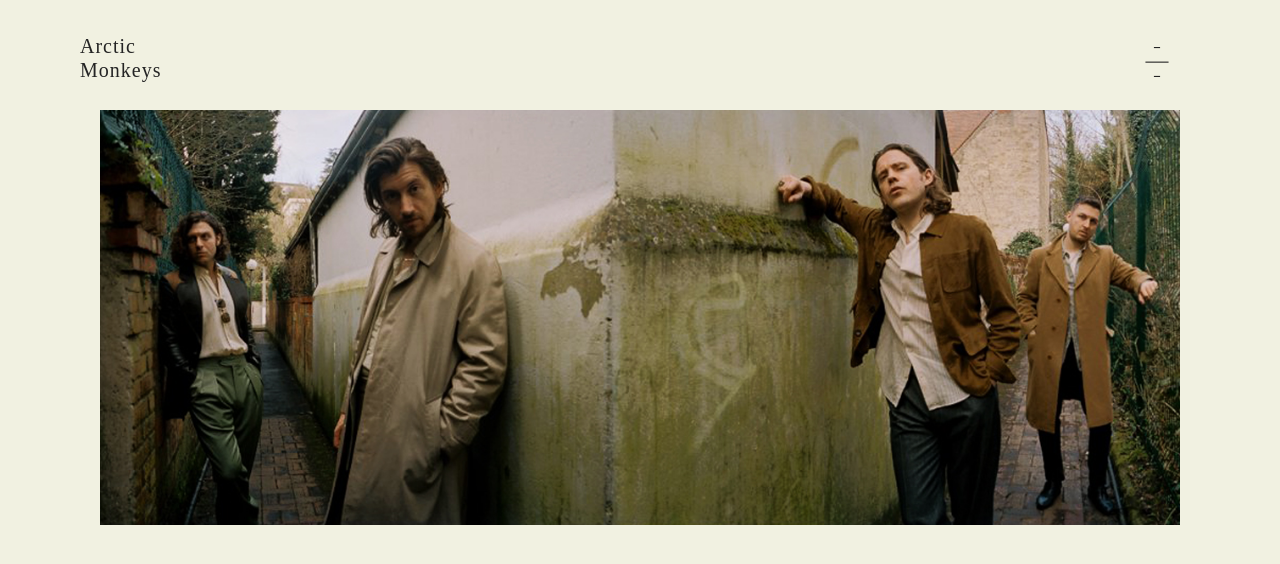
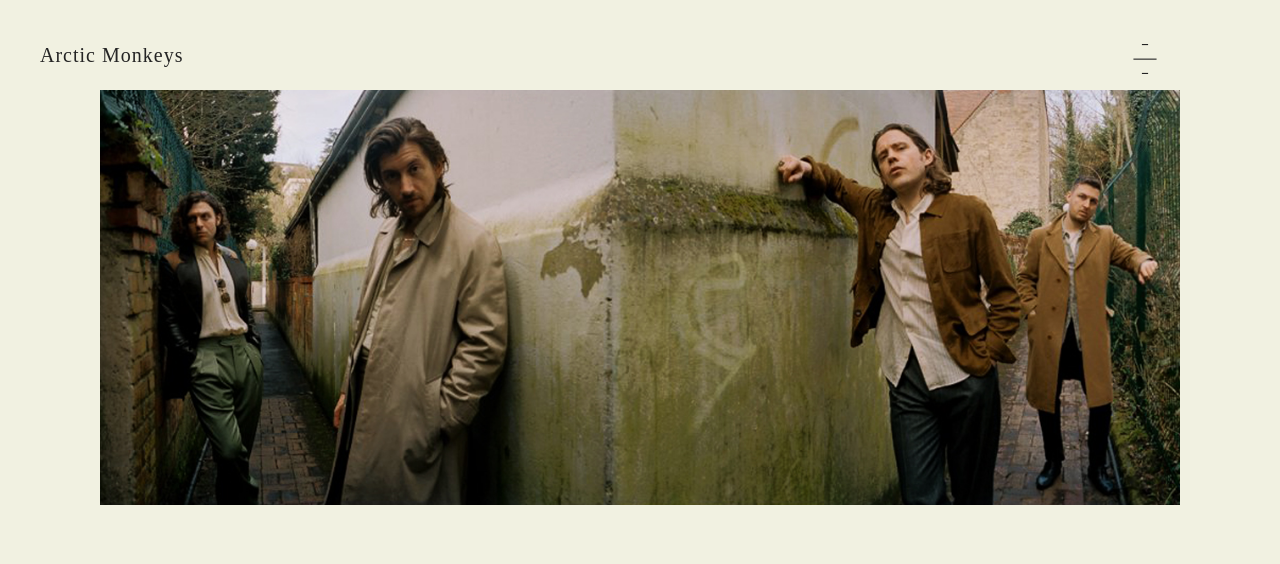
Before and after one commit to theadamj/AMsite, a plain HTML site: page index.html in a window 1280 px wide. Drawn offline with Linux system fonts and the light colour scheme.

Commit message:
nav edit 12:33

```diff
--- a/custom-bs.css
+++ b/custom-bs.css
@@ -12,6 +12,8 @@
 .navbar{
 	background:#f1f1e1 !important;
 	z-index:1000;
+	padding:0;
+	margin-right:20px;
 }
 
 
--- a/index.html
+++ b/index.html
@@ -28,7 +28,6 @@
 
 
 <nav class="navbar  navbar-light bg-light">
-  <a class="navbar-brand" href="#"></a>
   <button class="navbar-toggler" type="button" data-toggle="collapse" data-target="#navbarSupportedContent" aria-controls="navbarSupportedContent" aria-expanded="false" aria-label="Toggle navigation">
     <span class="navbar-toggler-icon"></span>
   </button>
--- a/stylesheet.css
+++ b/stylesheet.css
@@ -24,28 +24,26 @@ p,a {
 }
 
 .main-img{
-	padding-top:110px;
+	padding-top:90px;
 }
 
 .logo{
 	font-family:Noe Display ;
-	height: auto;
+
 	font-size: 20px;
-	position: relative;
-	display: inline-block;
-	width: 130px;
+
 
 }
 
 .nav-header{
-
-	position: fixed;
-	top:34px;
-	left:0;
-	width:100%;
-	padding: 0 80px;
-	display: flex;
-	justify-content: space-between;
-	align-items: center;
-    z-index: 9999;
+width: 90%;
+    margin:40px;
+    display: -ms-flexbox;
+    display: flex;
+    -ms-flex-pack: justify;
+    justify-content: space-between;
+    -ms-flex-align: center;
+    align-items: center;
+    position: fixed;
+    z-index: 200;
 }
```
